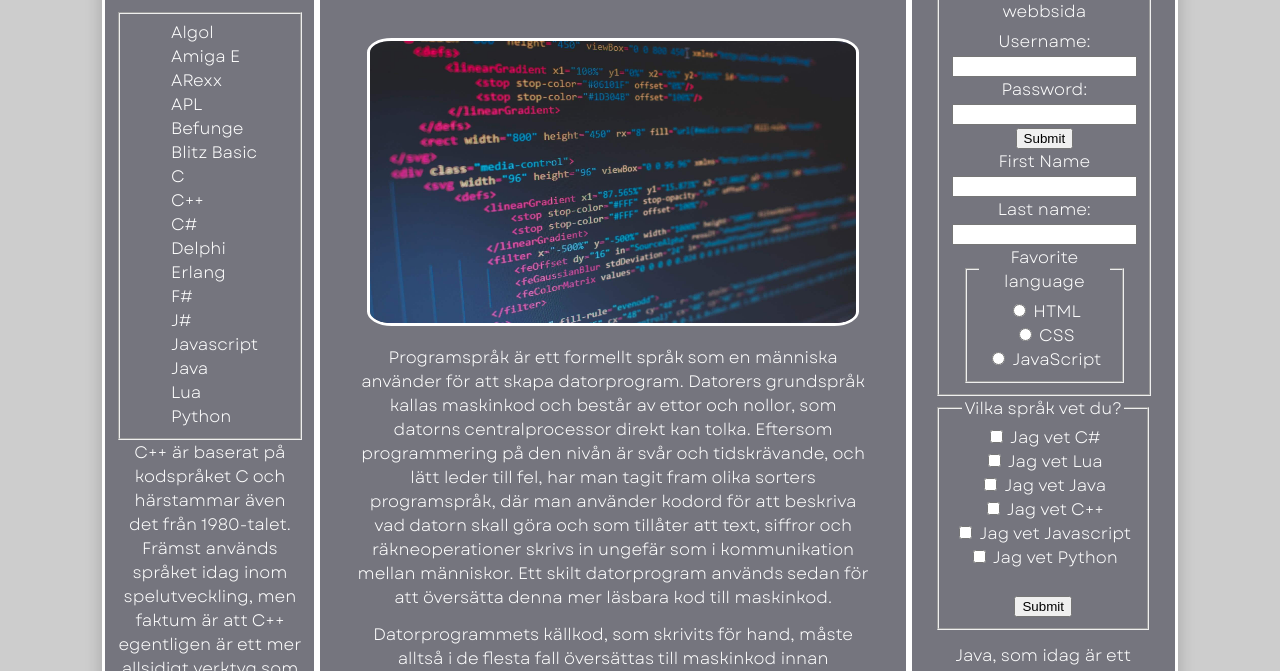
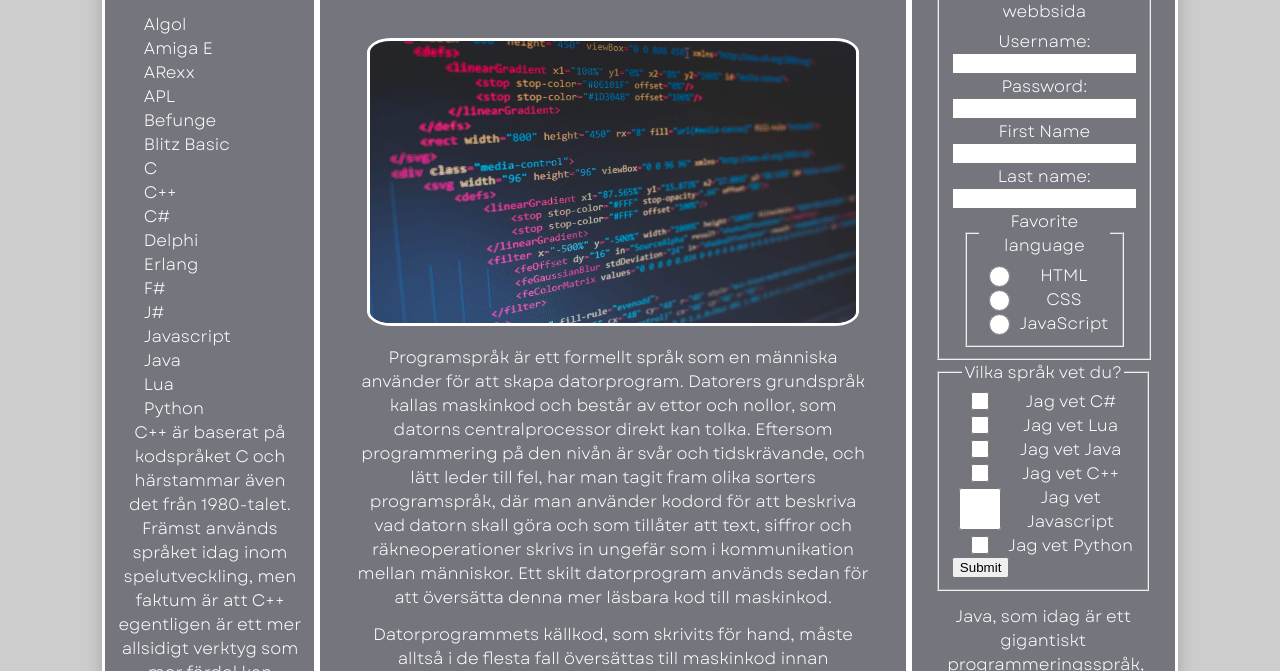
Before and after one commit to HibbaHindawi/Slutprojekt-Webbutveckling, a plain HTML site: page Språk.html in a window 1280 px wide. Shown: the part 129-800 px from the top of the page. Drawn offline with Linux system fonts and the light colour scheme.

Commit message:
testade fixa forum till en grid

```diff
--- a/Språk.html
+++ b/Språk.html
@@ -43,40 +43,39 @@
                 <form action="Språk.html" method="get">
                     <fieldset>
                         <legend>Exempel på vad som kan finnas på en webbsida</legend>
-                        <label for="username">Username:</label><br>
-                        <input type="text" id="username" name="username" required>
-                        <label for="pwd">Password:</label><br>
-                        <input type="password" id="pwd" name="pwd" required>
-                        <input type="submit"><br>
-                        <label for="Fn">First Name</label><br>
-                        <input type="text" id="Fn" name="Fn"><br>
-                        <label for="Ln">Last name:</label><br>
-                        <input type="text" id="Ln" name="Ln">
-                        <fieldset>
+                        <label for="username">Username:</label>
+                        <input class="block" type="text" id="username" name="username" required>
+                        <label for="pwd">Password:</label>
+                        <input class="block" type="password" id="pwd" name="pwd" required>
+                        <label for="Fn">First Name</label>
+                        <input class="block" type="text" id="Fn" name="Fn">
+                        <label for="Ln">Last name:</label>
+                        <input class="block" type="text" id="Ln" name="Ln">
+                        <fieldset class="forum">
                             <legend>Favorite language</legend>
                             <input type="radio" id="html" name="fav_language" value="HTML">
-                            <label for="html">HTML</label><br>
+                            <label for="html">HTML</label>
                             <input type="radio" id="css" name="fav_language" value="CSS">
-                            <label for="css">CSS</label><br>
+                            <label for="css">CSS</label>
                             <input type="radio" id="javascript" name="fav_language" value="JavaScript">
                             <label for="javascript">JavaScript</label>
                         </fieldset>
                     </fieldset>
-                    <fieldset>
+                    <fieldset class="forum">
                         <legend>Vilka språk vet du?</legend>
                         <input type="checkbox" id="lan1" name="lan1" value="C#">
-                        <label for="lan1"> Jag vet C#</label><br>
+                        <label for="lan1"> Jag vet C#</label>
                         <input type="checkbox" id="lan2" name="lan2" value="Lua">
-                        <label for="lan2"> Jag vet Lua</label><br>
+                        <label for="lan2"> Jag vet Lua</label>
                         <input type="checkbox" id="lan3" name="lan3" value="Java">
-                        <label for="lan3"> Jag vet Java</label><br>
+                        <label for="lan3"> Jag vet Java</label>
                         <input type="checkbox" id="lan4" name="lan4" value="C++">
-                        <label for="lan4"> Jag vet C++</label><br>
+                        <label for="lan4"> Jag vet C++</label>
                         <input type="checkbox" id="lan5" name="lan5" value="Javascript">
-                        <label for="lan5"> Jag vet Javascript</label><br>
+                        <label for="lan5"> Jag vet Javascript</label>
                         <input type="checkbox" id="lan6" name="lan6" value="Python">
-                        <label for="lan6"> Jag vet Python</label><br><br>
-                        <input type="submit" value="Submit">
+                        <label for="lan6"> Jag vet Python</label>
+                        <input class="block" type="submit" value="Submit">
                     </fieldset>
                 </form>
                 <p>Java, som idag är ett gigantiskt programmeringsspråk, började som ett internt projekt hos Sun Microsystems1990 som ett resultat av att ingenjören Patrick Naughton var frustrerad över hur C och C++ användes. Han fick i uppdrag att utveckla en ny teknik, och idag används tekniken vid allt från programmering av diskmaskiner till mobilspel. En fördel med Java är att språket har ett stort bibliotek med färdiga datastrukturer, vilket gör det lättare att använda.</p>
@@ -101,7 +100,6 @@
             </main>
             <footer>
                 <p>Lista av några av språken</p>
-                <fieldset>
                 <ul>
                     <li>Algol</li>
                     <li>Amiga E</li>
@@ -121,7 +119,6 @@
                     <li>Lua</li>
                     <li>Python</li>
                 </ul>
-                </fieldset>
                 <p>C++ är baserat på kodspråket C och härstammar även det från 1980-talet. Främst används språket idag inom spelutveckling, men faktum är att C++ egentligen är ett mer allsidigt verktyg som mer fördel kan användas för komplex programutveckling på bred front.<br> C++ är ett av de svårare programmen, men på grund av dess bredd och kapacitet fyller programmet en väldigt viktig funktion – bland annat har det använts vid kodningen av både PayPal och Chrome. C++ har färre restriktioner än Java, och därtill stora öppna bibliotek som underlättar kodningen, och även om C++ är svårare än många andra språk är kunskaper från andra språk ofta överförbara.</p>
             </footer>
         </div>
--- a/css/style.css
+++ b/css/style.css
@@ -114,6 +114,18 @@ header{
       ". . ."
       ". . .";
 }
+.forum{
+  display: grid;
+  grid-template-columns: 30% auto;
+  grid-template-rows: auto auto;
+  grid-template-areas:
+      ". ."
+      ". .";
+}
+.block{
+  display: block;
+  margin: 0 auto;
+}
 video{
   width:35vw;
   height:30vw;
```
Lines whose indentation alone changed are shown as unchanged.
